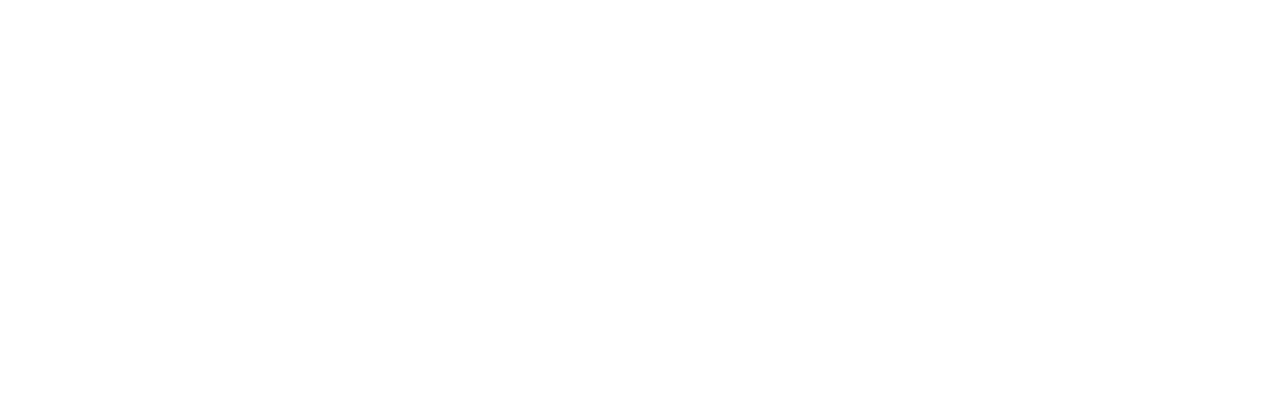
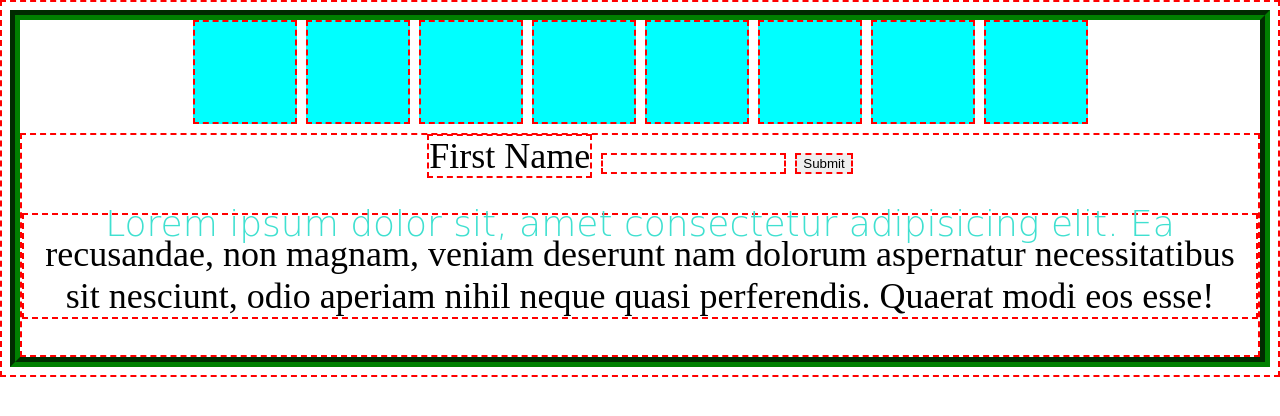
Before and after one commit to mobertrar/portfolio, a plain HTML site: page gastronomynow/index.html in a window 1280 px wide. Drawn offline with Linux system fonts and the light colour scheme.

Commit message:
added dreamteam folder and updated gastronomynow folder

```diff
--- /dev/null
+++ b/dreamteam/css/main.css
@@ -0,0 +1,6 @@
+h1{
+  font-family: seri"Helvetica Neue", Helvetica, Arial, sans-serif;
+  font-size: 2rem;
+  font-weight: normal;
+  font-style: oblique;
+}
--- /dev/null
+++ b/dreamteam/css/reset.css
@@ -0,0 +1,61 @@
+html, body, div, span, h1, h2, h3, h4, h5, h6, button, p, blockquote, pre, a, abbr, address, cite, code, del, dfn, em, img, ins, kbd, q, s, samp, small, strong, sub, sup, b, u, i, dl, dt, dd, ol, ul, li, fieldset, form, label, legend, table, caption, tbody, tfoot, thead, tr, th, td, article, aside, canvas, figure, figcaption, footer, header, nav, output, section, time, mark, audio, video, input, textarea, select {
+  margin: 0;
+  padding: 0;
+  border: 0;
+  /* inherits the browser's font properties: font-size 16px */
+  font: inherit;
+  /*  specifies the vertical alignment of an inline element */
+  vertical-align: baseline;
+
+  box-sizing: border-box;
+
+  /*  specifies the height of line boxes within the element. */
+  line-height: 1;
+
+  border-radius: 0;
+
+  /* no outline around anything */
+  outline: none;
+
+  /* inherit the color value of the parent */
+  color: inherit;
+}
+
+ol, ul {
+  /* no bullets in lists */
+  list-style: none;
+}
+
+a {
+  /* no underline */
+  text-decoration: none;
+}
+
+button {
+  cursor: pointer;
+  background-color: transparent;
+}
+
+blockquote, q {
+  /* no quotes */
+  quotes: none;
+}
+
+table {
+  /* no spacing between cells*/
+  border-spacing: 0;
+  /*borders are collapsed - adjacent table cells share borders */
+  border-collapse: collapse;
+}
+
+input, select, progress{
+  -webkit-appearance: none;
+  -moz-appearance: none;
+  appearance: none;
+}
+
+svg {
+  width: 1.9em;
+  height: 1.9em;
+  fill: currentColor;
+}
--- /dev/null
+++ b/dreamteam/index.html
@@ -0,0 +1,14 @@
+<!DOCTYPE html>
+<html lang="en">
+<head>
+  <meta charset="UTF-8">
+  <meta name="viewport" content="width=device-width, initial-scale=1.0">
+  <meta http-equiv="X-UA-Compatible" content="ie=edge">
+  <title>Document</title>
+  <link rel="stylesheet" href="css/main.css">
+</head>
+<body>
+  <h1>To mind is the forerunner of all things. It was the best of time, it was the worst of time.</h1>
+
+</body>
+</html>
--- a/gastronomynow/css/main.css
+++ b/gastronomynow/css/main.css
@@ -0,0 +1,50 @@
+/* css is where we do our formating */
+/* we create rule sets */
+/* A rule set has a selector, i.e. div */
+/* Then it has Declaration Block, {
+
+}*/
+/* The Declaration Block has Declarations, i.e. width, height, border, border radius, background-image, back-ground size, background-repeat, display */
+/* Each Declaration has properties and values */
+*{
+  border: 2px dashed red;
+
+}
+
+body{
+  font-size: 36px;
+  text-align: center;
+  border: 10px groove green;
+}
+
+
+div{
+  width:100px;
+  height: 100px;
+  background-color: aqua;
+  display: inline-block;
+}
+
+div:hover{
+  background-color: blueviolet;
+  cursor: pointer;
+}
+a:focus{
+  color: red;
+}
+
+input:focus{
+  border: 2px solid green;
+}
+
+p::first-letter{
+  font-family: cursive;
+  font-size: 36px;
+  line-height:.5;
+}
+p::first-line{
+  color:turquoise;
+  font-family: cursive;
+  font-weight: 300;
+  line-height:.5;
+}
--- /dev/null
+++ b/gastronomynow/css/reset.css
@@ -0,0 +1,61 @@
+html, body, div, span, h1, h2, h3, h4, h5, h6, button, p, blockquote, pre, a, abbr, address, cite, code, del, dfn, em, img, ins, kbd, q, s, samp, small, strong, sub, sup, b, u, i, dl, dt, dd, ol, ul, li, fieldset, form, label, legend, table, caption, tbody, tfoot, thead, tr, th, td, article, aside, canvas, figure, figcaption, footer, header, nav, output, section, time, mark, audio, video, input, textarea, select {
+  margin: 0;
+  padding: 0;
+  border: 0;
+  /* inherits the browser's font properties: font-size 16px */
+  font: inherit;
+  /*  specifies the vertical alignment of an inline element */
+  vertical-align: baseline;
+
+  box-sizing: border-box;
+
+  /*  specifies the height of line boxes within the element. */
+  line-height: 1;
+
+  border-radius: 0;
+
+  /* no outline around anything */
+  outline: none;
+
+  /* inherit the color value of the parent */
+  color: inherit;
+}
+
+ol, ul {
+  /* no bullets in lists */
+  list-style: none;
+}
+
+a {
+  /* no underline */
+  text-decoration: none;
+}
+
+button {
+  cursor: pointer;
+  background-color: transparent;
+}
+
+blockquote, q {
+  /* no quotes */
+  quotes: none;
+}
+
+table {
+  /* no spacing between cells*/
+  border-spacing: 0;
+  /*borders are collapsed - adjacent table cells share borders */
+  border-collapse: collapse;
+}
+
+input, select, progress{
+  -webkit-appearance: none;
+  -moz-appearance: none;
+  appearance: none;
+}
+
+svg {
+  width: 1.9em;
+  height: 1.9em;
+  fill: currentColor;
+}
--- a/gastronomynow/index.html
+++ b/gastronomynow/index.html
@@ -0,0 +1,35 @@
+<!DOCTYPE html>
+<html lang="en">
+<head>
+  <meta charset="UTF-8">
+  <meta name="viewport" content="width=device-width, initial-scale=1.0">
+  <meta http-equiv="X-UA-Compatible" content="ie=edge">
+  <title>Document</title>
+ <!-- <link rel="stylesheet" href="css/reset.css">  -->
+  <link rel="stylesheet" href="css/main.css">
+</head>
+<body>
+
+ <div></div>
+<div></div>
+<div></div>
+<div></div>
+<div></div>
+<div></div>
+<div></div>
+<div></div>
+<form method="post">
+
+
+  <label for="fname">First Name</label>
+  <input type="text" name="first-name" id="fname">
+
+  <input type="submit">
+  <p>
+    Lorem ipsum dolor sit, amet consectetur adipisicing elit. Ea recusandae, non magnam, veniam deserunt nam dolorum aspernatur necessitatibus sit nesciunt, odio aperiam nihil neque quasi perferendis. Quaerat modi eos esse!
+  </p>
+
+
+
+</body>
+</html>
--- /dev/null
+++ b/newinstitutehawaii/css/Mcleod-reset.css
@@ -0,0 +1,61 @@
+html, body, div, span, h1, h2, h3, h4, h5, h6, button, p, blockquote, pre, a, abbr, address, cite, code, del, dfn, em, img, ins, kbd, q, s, samp, small, strong, sub, sup, b, u, i, dl, dt, dd, ol, ul, li, fieldset, form, label, legend, table, caption, tbody, tfoot, thead, tr, th, td, article, aside, canvas, figure, figcaption, footer, header, nav, output, section, time, mark, audio, video, input, textarea, select {
+  margin: 0;
+  padding: 0;
+  border: 0;
+  /* inherits the browser's font properties: font-size 16px */
+  font: inherit;
+  /*  specifies the vertical alignment of an inline element */
+  vertical-align: baseline;
+
+  box-sizing: border-box;
+
+  /*  specifies the height of line boxes within the element. */
+  line-height: 1;
+
+  border-radius: 0;
+
+  /* no outline around anything */
+  outline: none;
+
+  /* inherit the color value of the parent */
+  color: inherit;
+}
+
+ol, ul {
+  /* no bullets in lists */
+  list-style: none;
+}
+
+a {
+  /* no underline */
+  text-decoration: none;
+}
+
+button {
+  cursor: pointer;
+  background-color: transparent;
+}
+
+blockquote, q {
+  /* no quotes */
+  quotes: none;
+}
+
+table {
+  /* no spacing between cells*/
+  border-spacing: 0;
+  /*borders are collapsed - adjacent table cells share borders */
+  border-collapse: collapse;
+}
+
+input, select, progress{
+  -webkit-appearance: none;
+  -moz-appearance: none;
+  appearance: none;
+}
+
+svg {
+  width: 1.9em;
+  height: 1.9em;
+  fill: currentColor;
+}
--- a/newinstitutehawaii/css/main.css
+++ b/newinstitutehawaii/css/main.css
@@ -6,34 +6,32 @@
 }*/
 /* The Declaration Block has Declarations, i.e. width, height, border, border radius, background-image, back-ground size, background-repeat, display */
 /* Each Declaration has properties and values */
-
-div {
-  width: 200px;
-  height: 200px;
-  border: 1px solid red;
-  border-radius: 100%;
-  background-image: url("../img/NI\ Logo.png\ -\ Shortcut.lnk");
-  background-size: cover;
-  background-repeat: no-repeat;
-  display: inline-block;
+html{
+  background-color: dodgerblue;
 }
 
-img {
-  width: 200px;
-  box-sizing: border-box;
-  border: 20px dotted violet;
-  padding: 20px;
-
+body{
+  width: 60%;
+  margin: 0 auto;
+  background-color: lawngreen;
+  border: 5px solid black;
 }
 
-.onelogo{
-  border: 10px dashed orangered;
-
-
+img{
+  display: block;
+  margin: 0 auto;
+  border-radius: 100%;
+  border: 10px ridge gold;
 }
 
-.twologo{
-  border: 10px double orangered;
+#primary{
+  color: deeppink;
+}
 
+#secondary{
+  color: red;
+}
 
+[target]{
+  border: 1px solid red;
 }
```
Also changed, not shown: newinstitutehawaii/index.html (+20 -6 lines), gastronomynow/img/Gastro1.jpg (added), 1 other file.
